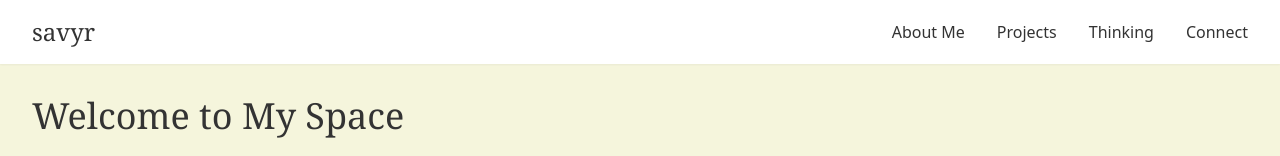
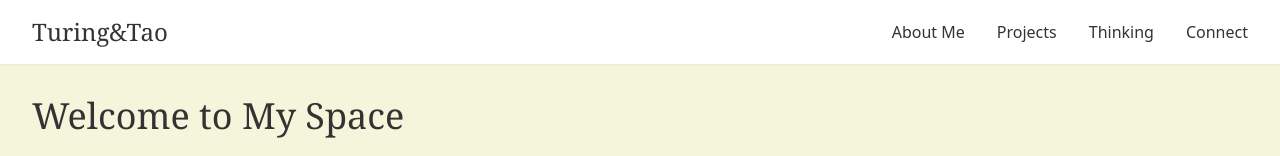
Before and after one commit to vinos-samuel/personal-website, a Next.js app: page / in a window 1280 px wide. Shown: the top 156 px of the page. Built offline with nearby package versions, Linux system fonts and the light colour scheme.

Commit message:
Update logo text in Layout component

```diff
--- a/components/Layout.js
+++ b/components/Layout.js
@@ -12,7 +12,7 @@ export default function Layout({ children }) {
           <div className="max-w-7xl mx-auto px-4 sm:px-6 lg:px-8">
             <div className="flex justify-between items-center h-16">
               <Link href="/" className="font-serif text-2xl text-dark-gray hover:scale-105 transition-transform">
-                savyr
+                Turing&Tao
               </Link>
               <nav className="flex space-x-8">
                 <Link href="/about" className="text-dark-gray hover:scale-105 transition-transform">
```
